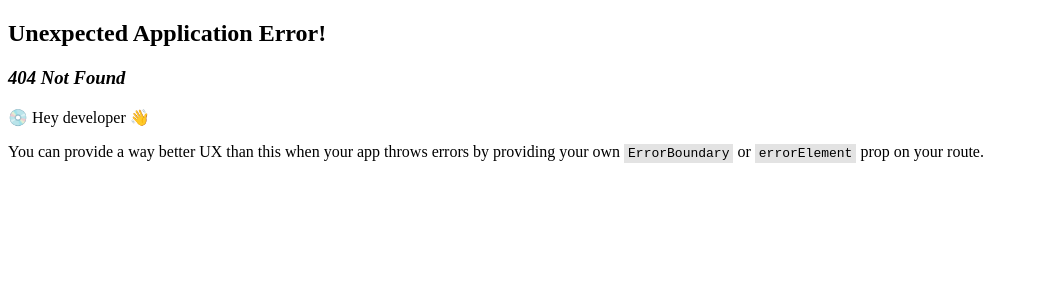
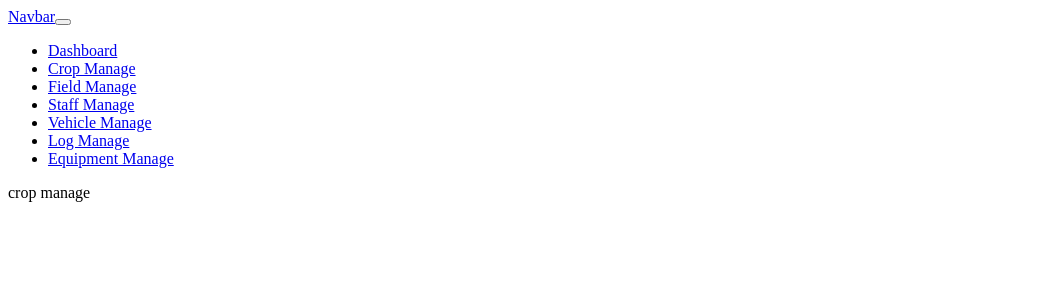
Before and after one commit to chathurasandaruwan/Green-Shadow-Frontend-React, a React (Vite) app: page /crop in a window 1280 px wide. Before the commit this address had no page. Shown: the top 300 px of the page, without its empty margins (0-1039 px from the left). Built offline with nearby package versions, Linux system fonts and the light colour scheme.

Commit message:
create pages and set navigations

```diff
--- a/src/component/Navigation.tsx
+++ b/src/component/Navigation.tsx
@@ -19,22 +19,22 @@ export function Navigation() {
                             <Link className="nav-link" to='/'>Dashboard</Link>
                         </li>
                         <li className="nav-item ">
-                            <Link className="nav-link" to='/'>Crop Manage</Link>
+                            <Link className="nav-link" to='/crop'>Crop Manage</Link>
                         </li>
                         <li className="nav-item">
-                            <Link className="nav-link" to='/'>Field Manage</Link>
+                            <Link className="nav-link" to='/field'>Field Manage</Link>
                         </li>
                         <li className="nav-item">
-                            <Link className="nav-link" to='/'>Staff Manage</Link>
+                            <Link className="nav-link" to='/staff'>Staff Manage</Link>
                         </li>
                         <li className="nav-item">
-                            <Link className="nav-link" to='/'>Vehicle Manage</Link>
+                            <Link className="nav-link" to='/vehicle'>Vehicle Manage</Link>
                         </li>
                         <li className="nav-item">
-                            <Link className="nav-link" to='/'>Log Manage</Link>
+                            <Link className="nav-link" to='/log'>Log Manage</Link>
                         </li>
                         <li className="nav-item">
-                            <Link className="nav-link" to='/'>Equipment Manage</Link>
+                            <Link className="nav-link" to='/equipment'>Equipment Manage</Link>
                         </li>
                     </ul>
                 </div>
--- /dev/null
+++ b/src/pages/Crop.tsx
@@ -0,0 +1,5 @@
+export function Crop() {
+    return (
+        <>crop manage</>
+    );
+}
--- /dev/null
+++ b/src/pages/Equipment.tsx
@@ -0,0 +1,5 @@
+export function Equipment() {
+    return (
+        <>Equipment</>
+    );
+}
--- /dev/null
+++ b/src/pages/Field.tsx
@@ -0,0 +1,5 @@
+export function Field() {
+    return (
+        <>Field page</>
+    );
+}
--- /dev/null
+++ b/src/pages/Log.tsx
@@ -0,0 +1,5 @@
+export function Log() {
+    return (
+        <>Log</>
+    );
+}
--- /dev/null
+++ b/src/pages/Staff.tsx
@@ -0,0 +1,5 @@
+export function Staff() {
+    return (
+        <>Staff</>
+    );
+}
--- /dev/null
+++ b/src/pages/Vehicle.tsx
@@ -0,0 +1,5 @@
+export function Vehicle() {
+    return (
+        <>Vehicle</>
+    );
+}
```
Also changed, not shown: src/App.tsx (+12 -6 lines).
